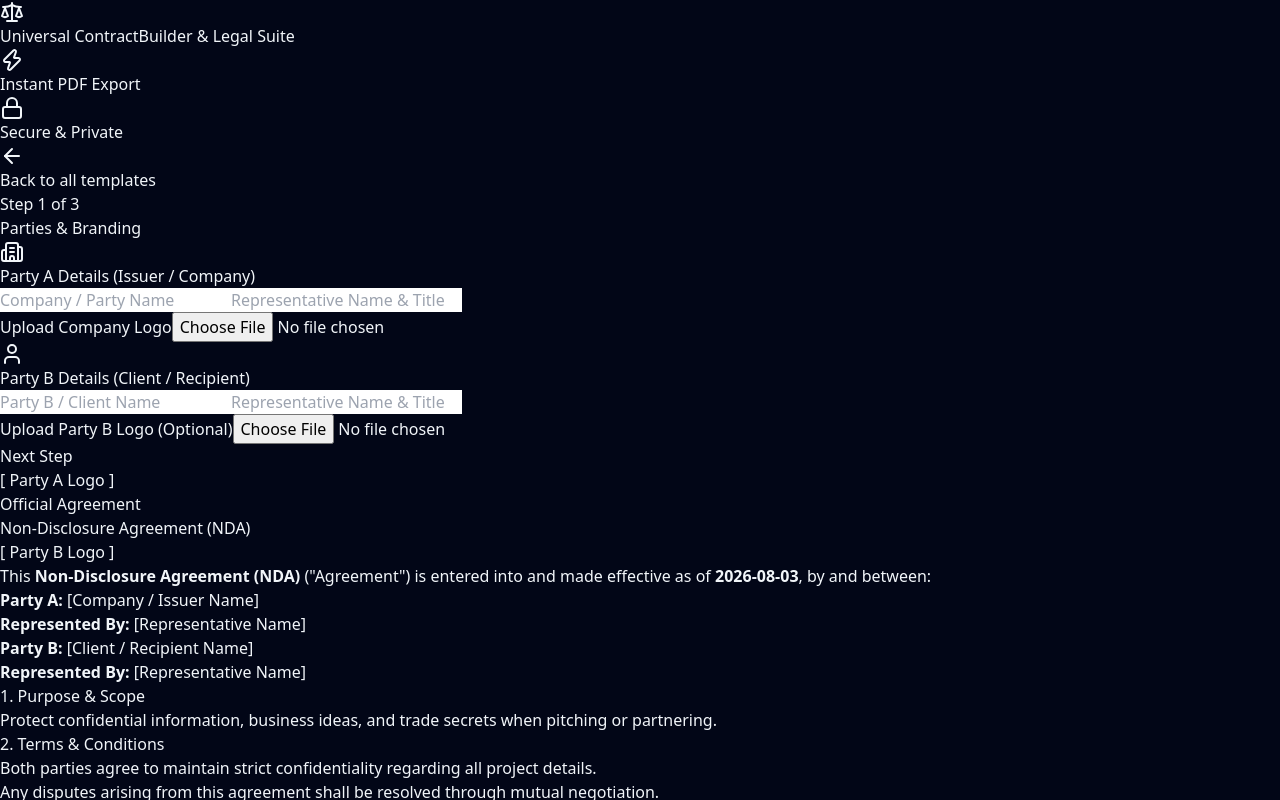
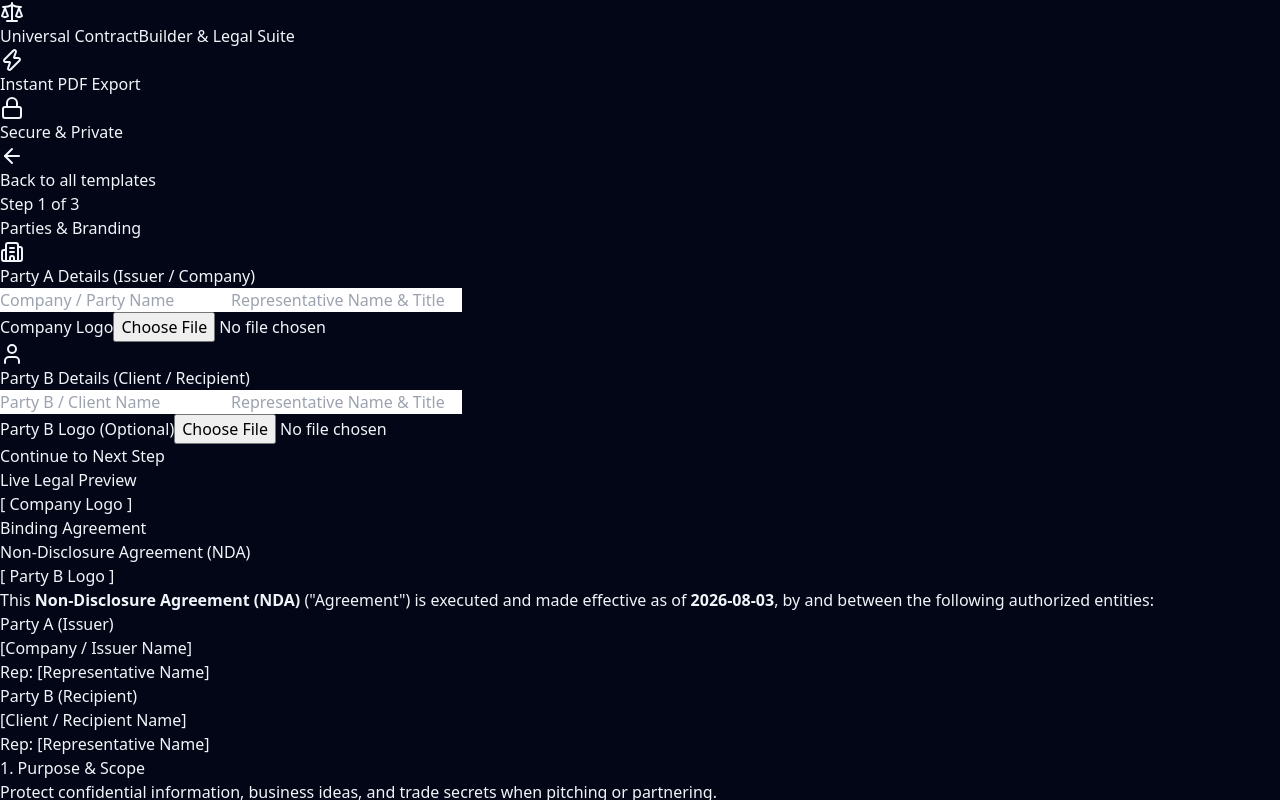
Before and after one commit to usmanubaid396/universal-contract-maker, a React (Vite) app: page / in a window 1280 px wide. Both pictures are taken after a click on the element 640 px from the left and 468 px from the top of the page. Shown: the top 800 px of the page. Built offline with nearby package versions, Linux system fonts and the light colour scheme.

Commit message:
Update ContractWizard.jsx

```diff
--- a/src/components/ContractWizard.jsx
+++ b/src/components/ContractWizard.jsx
@@ -1,5 +1,5 @@
 import React, { useState } from 'react';
-import { ArrowLeft, Building2, User, FileCheck, Download, Plus, Trash2 } from 'lucide-react';
+import { ArrowLeft, Building2, User, FileCheck, Download, Plus, Trash2, CheckCircle2 } from 'lucide-react';
 
 export default function ContractWizard({ template, onBack }) {
   const [step, setStep] = useState(1);
@@ -40,33 +40,33 @@ export default function ContractWizard({ template, onBack }) {
   };
 
   return (
-    <div className="max-w-6xl mx-auto">
+    <div className="max-w-7xl mx-auto space-y-6">
       {/* Top Header Navigation */}
       <button
         onClick={onBack}
-        className="flex items-center text-sm text-blue-400 hover:text-blue-300 mb-6 font-medium transition"
+        className="inline-flex items-center text-sm font-semibold text-blue-400 hover:text-blue-300 transition"
       >
         <ArrowLeft className="h-4 w-4 mr-2" /> Back to all templates
       </button>
 
-      <div className="grid grid-cols-1 lg:grid-cols-12 gap-8">
-        {/* Left Side: Wizard Form Steps */}
-        <div className="lg:col-span-6 bg-slate-800/60 border border-slate-700 rounded-2xl p-6 shadow-xl">
-          <div className="flex items-center justify-between mb-6 pb-4 border-b border-slate-700">
+      <div className="grid grid-cols-1 lg:grid-cols-12 gap-8 items-start">
+        {/* Left Side: Professional Wizard Form Steps */}
+        <div className="lg:col-span-5 bg-slate-900 border border-slate-800 rounded-3xl p-8 shadow-2xl space-y-6">
+          <div className="flex items-center justify-between pb-6 border-b border-slate-800">
             <div>
-              <span className="text-xs uppercase tracking-wider text-blue-400 font-bold">Step {step} of 3</span>
+              <span className="text-xs uppercase tracking-widest text-blue-400 font-extrabold">Step {step} of 3</span>
               <h2 className="text-xl font-bold text-white mt-1">
                 {step === 1 && 'Parties & Branding'}
                 {step === 2 && 'Terms & Conditions'}
-                {step === 3 && 'Review & Download'}
+                {step === 3 && 'Final Review'}
               </h2>
             </div>
-            <div className="flex space-x-1">
+            <div className="flex space-x-1.5">
               {[1, 2, 3].map((s) => (
                 <div
                   key={s}
-                  className={`h-2 w-8 rounded-full transition-colors ${
-                    s === step ? 'bg-blue-500' : s < step ? 'bg-blue-900' : 'bg-slate-700'
+                  className={`h-2.5 rounded-full transition-all duration-300 ${
+                    s === step ? 'w-8 bg-blue-500' : s < step ? 'w-2.5 bg-blue-900' : 'w-2.5 bg-slate-800'
                   }`}
                 />
               ))}
@@ -77,8 +77,8 @@ export default function ContractWizard({ template, onBack }) {
           {step === 1 && (
             <div className="space-y-6">
               {/* Party A */}
-              <div className="bg-slate-900/50 p-4 rounded-xl border border-slate-700">
-                <h3 className="text-sm font-semibold text-blue-400 mb-3 flex items-center">
+              <div className="bg-slate-950/60 p-5 rounded-2xl border border-slate-800 space-y-4">
+                <h3 className="text-sm font-bold text-blue-400 flex items-center">
                   <Building2 className="h-4 w-4 mr-2" /> Party A Details (Issuer / Company)
                 </h3>
                 <div className="space-y-3">
@@ -87,30 +87,30 @@ export default function ContractWizard({ template, onBack }) {
                     placeholder="Company / Party Name"
                     value={partyA.name}
                     onChange={(e) => setPartyA({ ...partyA, name: e.target.value })}
-                    className="w-full px-3 py-2.5 bg-slate-800 border border-slate-700 rounded-lg text-sm text-white focus:ring-2 focus:ring-blue-500 focus:outline-none"
+                    className="w-full px-4 py-3 bg-slate-900 border border-slate-800 rounded-xl text-sm text-white focus:ring-2 focus:ring-blue-500 focus:outline-none placeholder-slate-500"
                   />
                   <input
                     type="text"
                     placeholder="Representative Name & Title"
                     value={partyA.representative}
                     onChange={(e) => setPartyA({ ...partyA, representative: e.target.value })}
-                    className="w-full px-3 py-2.5 bg-slate-800 border border-slate-700 rounded-lg text-sm text-white focus:ring-2 focus:ring-blue-500 focus:outline-none"
+                    className="w-full px-4 py-3 bg-slate-900 border border-slate-800 rounded-xl text-sm text-white focus:ring-2 focus:ring-blue-500 focus:outline-none placeholder-slate-500"
                   />
                   <div>
-                    <label className="block text-xs text-slate-400 mb-1">Upload Company Logo</label>
+                    <label className="block text-xs font-medium text-slate-400 mb-1.5">Company Logo</label>
                     <input
                       type="file"
                       accept="image/*"
                       onChange={(e) => handleLogoUpload(e, 'A')}
-                      className="w-full text-xs text-slate-400 file:mr-4 file:py-2 file:px-4 file:rounded-lg file:border-0 file:text-xs file:font-semibold file:bg-blue-600 file:text-white hover:file:bg-blue-500 cursor-pointer"
+                      className="w-full text-xs text-slate-400 file:mr-4 file:py-2.5 file:px-4 file:rounded-xl file:border-0 file:text-xs file:font-semibold file:bg-blue-600 file:text-white hover:file:bg-blue-500 cursor-pointer bg-slate-900 rounded-xl border border-slate-800 p-1"
                     />
                   </div>
                 </div>
               </div>
 
               {/* Party B */}
-              <div className="bg-slate-900/50 p-4 rounded-xl border border-slate-700">
-                <h3 className="text-sm font-semibold text-blue-400 mb-3 flex items-center">
+              <div className="bg-slate-950/60 p-5 rounded-2xl border border-slate-800 space-y-4">
+                <h3 className="text-sm font-bold text-blue-400 flex items-center">
                   <User className="h-4 w-4 mr-2" /> Party B Details (Client / Recipient)
                 </h3>
                 <div className="space-y-3">
@@ -119,22 +119,22 @@ export default function ContractWizard({ template, onBack }) {
                     placeholder="Party B / Client Name"
                     value={partyB.name}
                     onChange={(e) => setPartyB({ ...partyB, name: e.target.value })}
-                    className="w-full px-3 py-2.5 bg-slate-800 border border-slate-700 rounded-lg text-sm text-white focus:ring-2 focus:ring-blue-500 focus:outline-none"
+                    className="w-full px-4 py-3 bg-slate-900 border border-slate-800 rounded-xl text-sm text-white focus:ring-2 focus:ring-blue-500 focus:outline-none placeholder-slate-500"
                   />
                   <input
                     type="text"
                     placeholder="Representative Name & Title"
                     value={partyB.representative}
                     onChange={(e) => setPartyB({ ...partyB, representative: e.target.value })}
-                    className="w-full px-3 py-2.5 bg-slate-800 border border-slate-700 rounded-lg text-sm text-white focus:ring-2 focus:ring-blue-500 focus:outline-none"
+                    className="w-full px-4 py-3 bg-slate-900 border border-slate-800 rounded-xl text-sm text-white focus:ring-2 focus:ring-blue-500 focus:outline-none placeholder-slate-500"
                   />
                   <div>
-                    <label className="block text-xs text-slate-400 mb-1">Upload Party B Logo (Optional)</label>
+                    <label className="block text-xs font-medium text-slate-400 mb-1.5">Party B Logo (Optional)</label>
                     <input
                       type="file"
                       accept="image/*"
                       onChange={(e) => handleLogoUpload(e, 'B')}
-                      className="w-full text-xs text-slate-400 file:mr-4 file:py-2 file:px-4 file:rounded-lg file:border-0 file:text-xs file:font-semibold file:bg-blue-600 file:text-white hover:file:bg-blue-500 cursor-pointer"
+                      className="w-full text-xs text-slate-400 file:mr-4 file:py-2.5 file:px-4 file:rounded-xl file:border-0 file:text-xs file:font-semibold file:bg-blue-600 file:text-white hover:file:bg-blue-500 cursor-pointer bg-slate-900 rounded-xl border border-slate-800 p-1"
                     />
                   </div>
                 </div>
@@ -147,49 +147,49 @@ export default function ContractWizard({ template, onBack }) {
             <div className="space-y-6">
               <div className="grid grid-cols-2 gap-4">
                 <div>
-                  <label className="block text-xs text-slate-400 mb-1">Effective Date</label>
+                  <label className="block text-xs font-medium text-slate-400 mb-1.5">Effective Date</label>
                   <input
                     type="date"
                     value={effectiveDate}
                     onChange={(e) => setEffectiveDate(e.target.value)}
-                    className="w-full px-3 py-2.5 bg-slate-900 border border-slate-700 rounded-lg text-sm text-white focus:ring-2 focus:ring-blue-500 focus:outline-none"
+                    className="w-full px-4 py-3 bg-slate-950 border border-slate-800 rounded-xl text-sm text-white focus:ring-2 focus:ring-blue-500 focus:outline-none"
                   />
                 </div>
                 <div>
-                  <label className="block text-xs text-slate-400 mb-1">Governing Jurisdiction</label>
+                  <label className="block text-xs font-medium text-slate-400 mb-1.5">Governing Law</label>
                   <input
                     type="text"
                     value={governingLaw}
                     onChange={(e) => setGoverningLaw(e.target.value)}
-                    className="w-full px-3 py-2.5 bg-slate-900 border border-slate-700 rounded-lg text-sm text-white focus:ring-2 focus:ring-blue-500 focus:outline-none"
+                    className="w-full px-4 py-3 bg-slate-950 border border-slate-800 rounded-xl text-sm text-white focus:ring-2 focus:ring-blue-500 focus:outline-none"
                   />
                 </div>
               </div>
 
-              <div>
-                <label className="block text-xs text-slate-400 mb-2">Agreement Clauses</label>
-                <div className="space-y-2 mb-4">
+              <div className="space-y-3">
+                <label className="block text-xs font-medium text-slate-400">Custom Agreement Clauses</label>
+                <div className="space-y-2.5 max-h-56 overflow-y-auto pr-1">
                   {customClauses.map((clause, index) => (
-                    <div key={index} className="flex items-center justify-between bg-slate-900/60 p-3 rounded-lg border border-slate-700 text-sm">
-                      <span className="text-slate-300 pr-2">{index + 1}. {clause}</span>
-                      <button onClick={() => removeClause(index)} className="text-red-400 hover:text-red-300">
+                    <div key={index} className="flex items-center justify-between bg-slate-950/80 p-3.5 rounded-xl border border-slate-800 text-xs">
+                      <span className="text-slate-300 pr-2 leading-relaxed"><strong>{index + 1}.</strong> {clause}</span>
+                      <button onClick={() => removeClause(index)} className="text-red-400 hover:text-red-300 p-1">
                         <Trash2 className="h-4 w-4" />
                       </button>
                     </div>
                   ))}
                 </div>
 
-                <div className="flex gap-2">
+                <div className="flex gap-2 pt-2">
                   <input
                     type="text"
                     placeholder="Add custom clause..."
                     value={newClause}
                     onChange={(e) => setNewClause(e.target.value)}
-                    className="flex-1 px-3 py-2 bg-slate-900 border border-slate-700 rounded-lg text-sm text-white focus:ring-2 focus:ring-blue-500 focus:outline-none"
+                    className="flex-1 px-4 py-3 bg-slate-950 border border-slate-800 rounded-xl text-xs text-white focus:ring-2 focus:ring-blue-500 focus:outline-none placeholder-slate-500"
                   />
                   <button
                     onClick={addClause}
-                    className="px-4 py-2 bg-blue-600 hover:bg-blue-500 text-white rounded-lg text-sm font-medium flex items-center"
+                    className="px-5 py-3 bg-blue-600 hover:bg-blue-500 text-white rounded-xl text-xs font-bold flex items-center shadow-md shadow-blue-600/20"
                   >
                     <Plus className="h-4 w-4 mr-1" /> Add
                   </button>
@@ -200,37 +200,39 @@ export default function ContractWizard({ template, onBack }) {
 
           {/* STEP 3: Finalize */}
           {step === 3 && (
-            <div className="text-center py-8 space-y-4">
-              <FileCheck className="h-16 w-16 text-emerald-400 mx-auto" />
-              <h3 className="text-xl font-bold text-white">Agreement Ready for Review!</h3>
-              <p className="text-slate-400 text-sm max-w-md mx-auto">
-                Your contract has been successfully generated based on your specifications. Review the live document on the right and download it.
+            <div className="text-center py-10 space-y-4">
+              <div className="w-16 h-16 rounded-full bg-emerald-500/10 border border-emerald-500/20 flex items-center justify-center mx-auto text-emerald-400">
+                <FileCheck className="h-8 w-8" />
+              </div>
+              <h3 className="text-xl font-bold text-white">Agreement Ready for Export</h3>
+              <p className="text-slate-400 text-sm max-w-sm mx-auto leading-relaxed">
+                Your contract is fully customized and formatted. Review the live document preview on the right and download or print your PDF.
               </p>
             </div>
           )}
 
           {/* Wizard Action Buttons */}
-          <div className="flex justify-between mt-8 pt-4 border-t border-slate-700">
+          <div className="flex items-center justify-between pt-6 border-t border-slate-800">
             {step > 1 ? (
               <button
                 onClick={() => setStep(step - 1)}
-                className="px-5 py-2.5 bg-slate-700 hover:bg-slate-600 text-white rounded-xl text-sm font-medium transition"
+                className="px-5 py-3 bg-slate-800 hover:bg-slate-700 text-white rounded-xl text-xs font-bold transition"
               >
-                Previous
+                Previous Step
               </button>
             ) : <div />}
 
             {step < 3 ? (
               <button
                 onClick={() => setStep(step + 1)}
-                className="px-5 py-2.5 bg-blue-600 hover:bg-blue-500 text-white rounded-xl text-sm font-medium transition shadow-lg shadow-blue-500/20"
+                className="px-6 py-3 bg-blue-600 hover:bg-blue-500 text-white rounded-xl text-xs font-bold transition shadow-lg shadow-blue-600/25 ml-auto"
               >
-                Next Step
+                Continue to Next Step
               </button>
             ) : (
               <button
                 onClick={() => window.print()}
-                className="px-6 py-2.5 bg-emerald-600 hover:bg-emerald-500 text-white rounded-xl text-sm font-medium transition flex items-center shadow-lg shadow-emerald-500/20"
+                className="px-6 py-3 bg-emerald-600 hover:bg-emerald-500 text-white rounded-xl text-xs font-bold transition flex items-center shadow-lg shadow-emerald-600/25 ml-auto"
               >
                 <Download className="h-4 w-4 mr-2" /> Download / Print PDF
               </button>
@@ -238,73 +240,95 @@ export default function ContractWizard({ template, onBack }) {
           </div>
         </div>
 
-        {/* Right Side: Live Document Preview */}
-        <div className="lg:col-span-6 bg-white text-slate-900 rounded-2xl p-8 shadow-2xl font-serif flex flex-col justify-between min-h-[600px]">
+        {/* Right Side: Professional Document Live Preview */}
+        <div className="lg:col-span-7 bg-white text-slate-900 rounded-3xl p-10 shadow-2xl font-serif relative border border-slate-200">
+          <div className="absolute top-4 right-6 uppercase tracking-widest text-[10px] font-sans font-bold text-slate-400 bg-slate-100 px-3 py-1 rounded-full border border-slate-200">
+            Live Legal Preview
+          </div>
+
           <div>
-            {/* Logos Header */}
-            <div className="flex justify-between items-center border-b pb-6 mb-6">
-              <div className="w-32">
+            {/* Logos & Header Section */}
+            <div className="flex justify-between items-center border-b border-slate-200 pb-8 mb-8 mt-2">
+              <div className="w-36">
                 {partyA.logo ? (
-                  <img src={partyA.logo} alt="Party A Logo" className="h-12 object-contain" />
+                  <img src={partyA.logo} alt="Party A Logo" className="h-14 object-contain max-w-full" />
                 ) : (
-                  <span className="text-xs font-sans font-bold text-slate-400 border border-dashed border-slate-300 p-2 block text-center rounded">[ Party A Logo ]</span>
+                  <div className="text-[10px] font-sans font-bold text-slate-400 border border-dashed border-slate-300 p-3 text-center rounded-lg bg-slate-50">
+                    [ Company Logo ]
+                  </div>
                 )}
               </div>
-              <div className="text-center font-sans">
-                <h4 className="text-xs font-bold uppercase tracking-widest text-slate-500">Official Agreement</h4>
-                <p className="text-sm font-bold text-slate-800">{template.title}</p>
+              <div className="text-center font-sans px-4">
+                <h4 className="text-[11px] font-black uppercase tracking-widest text-slate-500">Binding Agreement</h4>
+                <p className="text-sm font-extrabold text-slate-900 mt-0.5">{template.title}</p>
               </div>
-              <div className="w-32 text-right">
+              <div className="w-36 text-right">
                 {partyB.logo ? (
-                  <img src={partyB.logo} alt="Party B Logo" className="h-12 object-contain ml-auto" />
+                  <img src={partyB.logo} alt="Party B Logo" className="h-14 object-contain ml-auto max-w-full" />
                 ) : (
-                  <span className="text-xs font-sans font-bold text-slate-400 border border-dashed border-slate-300 p-2 block text-center rounded">[ Party B Logo ]</span>
+                  <div className="text-[10px] font-sans font-bold text-slate-400 border border-dashed border-slate-300 p-3 text-center rounded-lg bg-slate-50">
+                    [ Party B Logo ]
+                  </div>
                 )}
               </div>
             </div>
 
-            {/* Document Body */}
-            <div className="space-y-4 text-xs leading-relaxed text-slate-800 font-sans">
-              <p>
-                This <strong>{template.title}</strong> ("Agreement") is entered into and made effective as of <strong>{effectiveDate}</strong>, by and between:
+            {/* Document Body Content */}
+            <div className="space-y-5 text-xs leading-relaxed text-slate-800 font-sans">
+              <p className="text-slate-700">
+                This <strong>{template.title}</strong> ("Agreement") is executed and made effective as of <strong>{effectiveDate}</strong>, by and between the following authorized entities:
               </p>
 
-              <div className="bg-slate-50 p-3 rounded border border-slate-200">
-                <p><strong>Party A:</strong> {partyA.name || '[Company / Issuer Name]'}</p>
-                <p><strong>Represented By:</strong> {partyA.representative || '[Representative Name]'}</p>
+              <div className="grid grid-cols-2 gap-4">
+                <div className="bg-slate-50 p-4 rounded-xl border border-slate-200 space-y-1">
+                  <p className="text-[10px] uppercase font-bold text-slate-400 tracking-wider">Party A (Issuer)</p>
+                  <p className="font-bold text-slate-900 text-sm">{partyA.name || '[Company / Issuer Name]'}</p>
+                  <p className="text-slate-600 text-[11px]">Rep: {partyA.representative || '[Representative Name]'}</p>
+                </div>
+
+                <div className="bg-slate-50 p-4 rounded-xl border border-slate-200 space-y-1">
+                  <p className="text-[10px] uppercase font-bold text-slate-400 tracking-wider">Party B (Recipient)</p>
+                  <p className="font-bold text-slate-900 text-sm">{partyB.name || '[Client / Recipient Name]'}</p>
+                  <p className="text-slate-600 text-[11px]">Rep: {partyB.representative || '[Representative Name]'}</p>
+                </div>
               </div>
 
-              <div className="bg-slate-50 p-3 rounded border border-slate-200">
-                <p><strong>Party B:</strong> {partyB.name || '[Client / Recipient Name]'}</p>
-                <p><strong>Represented By:</strong> {partyB.representative || '[Representative Name]'}</p>
+              <div className="pt-2">
+                <h5 className="font-bold text-slate-900 text-sm mb-1">1. Purpose & Scope</h5>
+                <p className="text-slate-700">{template.description}</p>
               </div>
 
-              <h5 className="font-bold text-slate-900 mt-4 mb-2">1. Purpose & Scope</h5>
-              <p>{template.description}</p>
+              <div>
+                <h5 className="font-bold text-slate-900 text-sm mb-2">2. Terms, Conditions & Clauses</h5>
+                <ol className="list-decimal pl-4 space-y-2 text-slate-700">
+                  {customClauses.map((clause, idx) => (
+                    <li key={idx} className="pl-1 leading-normal">{clause}</li>
+                  ))}
+                </ol>
+              </div>
 
-              <h5 className="font-bold text-slate-900 mt-4 mb-2">2. Terms & Conditions</h5>
-              <ul className="list-decimal pl-4 space-y-1.5">
-                {customClauses.map((clause, idx) => (
-                  <li key={idx}>{clause}</li>
-                ))}
-              </ul>
-
-              <h5 className="font-bold text-slate-900 mt-4 mb-2">3. Governing Law</h5>
-              <p>This Agreement shall be governed by and construed in accordance with the laws of <strong>{governingLaw}</strong>.</p>
+              <div>
+                <h5 className="font-bold text-slate-900 text-sm mb-1">3. Governing Jurisdiction</h5>
+                <p className="text-slate-700">This Agreement shall be interpreted, governed, and construed in accordance with the laws of <strong>{governingLaw}</strong>.</p>
+              </div>
             </div>
           </div>
 
-          {/* Signature Blocks */}
-          <div className="grid grid-cols-2 gap-8 pt-12 mt-8 border-t border-slate-200 font-sans text-xs">
-            <div>
-              <div className="border-b border-slate-400 pb-8 mb-2"></div>
-              <p className="font-bold">For: {partyA.name || 'Party A'}</p>
-              <p className="text-slate-500">Authorized Signature</p>
+          {/* Professional Signature Block */}
+          <div className="grid grid-cols-2 gap-10 pt-16 mt-12 border-t border-slate-200 font-sans text-xs">
+            <div className="space-y-3">
+              <div className="border-b-2 border-slate-300 pb-12"></div>
+              <div>
+                <p className="font-bold text-slate-900">For: {partyA.name || 'Party A (Issuer)'}</p>
+                <p className="text-slate-500 text-[11px]">Authorized Corporate Signature</p>
+              </div>
             </div>
-            <div>
-              <div className="border-b border-slate-400 pb-8 mb-2"></div>
-              <p className="font-bold">For: {partyB.name || 'Party B'}</p>
-              <p className="text-slate-500">Authorized Signature</p>
+            <div className="space-y-3">
+              <div className="border-b-2 border-slate-300 pb-12"></div>
+              <div>
+                <p className="font-bold text-slate-900">For: {partyB.name || 'Party B (Recipient)'}</p>
+                <p className="text-slate-500 text-[11px]">Authorized Signature / Acceptance</p>
+              </div>
             </div>
           </div>
         </div>
```
